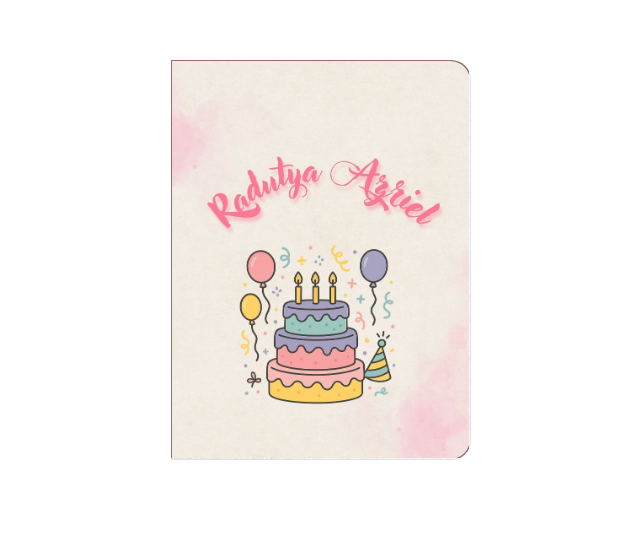
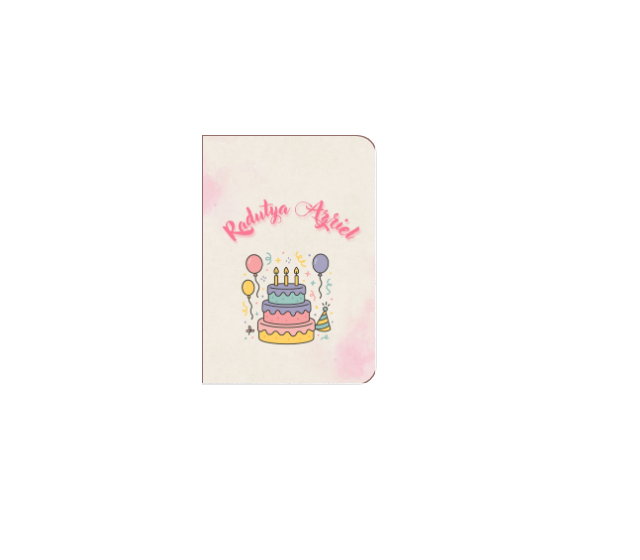
Before and after one commit to lyxkall/from-nazwa, a plain HTML site: page buku.html in a window 1280 px wide. Shown: the part 248-808 px from the top of the page, without its empty margins (394-1034 px from the left). Drawn offline with Linux system fonts and the light colour scheme.

Commit message:
Changes size a book

```diff
--- a/buku.html
+++ b/buku.html
@@ -65,8 +65,8 @@
 
 <script>
   $('.flipbook').turn({
-    width: 600,
-    height: 400,
+    width: 350,
+    height: 250,
     autoCenter: true
   });
 
```
